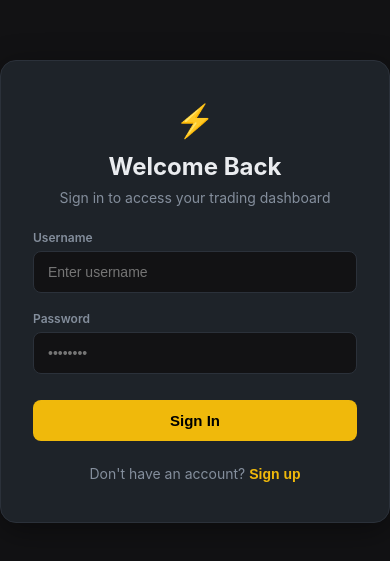
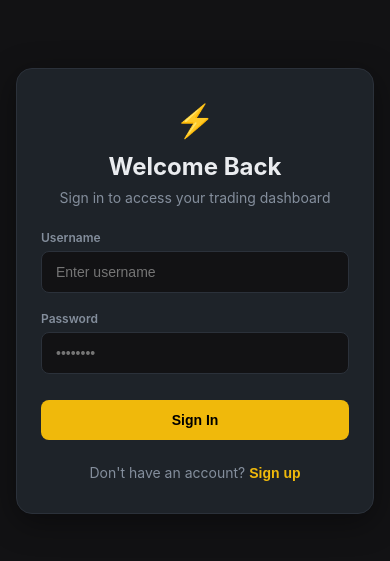
Before and after one commit to kirilmironov/trading-frontend, a React (Create React App) app: page / in a window 390 px wide. Shown: the part 131-692 px from the top of the page. Built offline with nearby package versions, Linux system fonts and the light colour scheme.

Commit message:
Update Auth and layout for mobile responsiveness

```diff
--- a/src/App.css
+++ b/src/App.css
@@ -79,3 +79,27 @@ code {
   scrollbar-width: thin;
   scrollbar-color: #2b313a #1e2329;
 }
+
+/* ==========================================
+   MOBILE RESPONSIVE OPTIMIZATIONS
+   ========================================== */
+
+@media (max-width: 768px) {
+  /* Предотвратява хоризонтален скрол на цялата страница */
+  html, body {
+    overflow-x: hidden;
+  }
+
+  /* Прави всички таблици скролваеми хоризонтално при тесен екран */
+  table {
+    display: block;
+    overflow-x: auto;
+    white-space: nowrap;
+    -webkit-overflow-scrolling: touch;
+  }
+
+  /* Намалява шрифта и отстъпите за бутони и входове на телефон */
+  input, select, button {
+    font-size: 14px !important;
+  }
+}
--- a/src/components/App.js
+++ b/src/components/App.js
@@ -69,7 +69,6 @@ export default function App() {
   useEffect(() => {
     if (!user) return;
 
-    // Използваме webSocketFactory с SockJS за стабилна връзка в production и local
     const client = new Client({
       webSocketFactory: () => new SockJS(WS_URL),
       reconnectDelay: 3000,
@@ -129,10 +128,10 @@ export default function App() {
           </div>
         </div>
 
-        <div style={{ display: 'flex', alignItems: 'center', gap: '20px' }}>
+        <div style={{ display: 'flex', alignItems: 'center', gap: '16px', flexWrap: 'wrap' }}>
           <div style={styles.balanceCard}>
             <span style={{ fontSize: '12px', color: '#848e9c', fontWeight: '600' }}>BALANCE</span>
-            <span style={{ fontSize: '20px', fontWeight: '700', color: '#f0b90b' }}>
+            <span style={{ fontSize: '18px', fontWeight: '700', color: '#f0b90b' }}>
               ${balance.toLocaleString('en-US', { minimumFractionDigits: 2, maximumFractionDigits: 2 })}
             </span>
           </div>
@@ -146,11 +145,11 @@ export default function App() {
       {/* Notification Banner */}
       {notification && <div style={styles.notificationBanner}>✅ {notification}</div>}
 
-      {/* Dashboard Grid */}
+      {/* Dashboard Grid - Адаптивна решетка */}
       <div style={styles.dashboardGrid}>
 
         {/* Лява колона */}
-        <div style={{ display: 'flex', flexDirection: 'column', gap: '24px' }}>
+        <div style={{ display: 'flex', flexDirection: 'column', gap: '20px' }}>
           <Portfolio orders={orders} stocks={stocks} />
 
           <div style={styles.card}>
@@ -172,19 +171,81 @@ export default function App() {
       </div>
 
       {/* Долна секция: История на поръчките */}
-      <OrderHistory orders={orders} onCancelOrder={handleCancelOrder} />
+      <div style={{ marginTop: '20px' }}>
+        <OrderHistory orders={orders} onCancelOrder={handleCancelOrder} />
+      </div>
 
     </div>
   );
 }
 
 const styles = {
-  mainWrapper: { backgroundColor: '#121214', color: '#eaecef', minHeight: '100vh', padding: '24px 40px', fontFamily: '-apple-system, BlinkMacSystemFont, "Segoe UI", Roboto, sans-serif' },
-  header: { display: 'flex', justifyContent: 'space-between', alignItems: 'center', backgroundColor: '#1e2329', padding: '16px 24px', borderRadius: '12px', marginBottom: '24px', border: '1px solid #2b313a' },
-  logoBadge: { width: '40px', height: '40px', backgroundColor: '#f0b90b', color: '#121214', borderRadius: '10px', display: 'flex', alignItems: 'center', justifyContent: 'center', fontSize: '20px', fontWeight: 'bold' },
-  balanceCard: { display: 'flex', flexDirection: 'column', alignItems: 'flex-end', backgroundColor: '#2b313a', padding: '8px 16px', borderRadius: '10px' },
-  logoutBtn: { backgroundColor: 'transparent', color: '#f6465d', border: '1px solid #f6465d', padding: '10px 18px', borderRadius: '8px', fontWeight: '600', cursor: 'pointer', transition: '0.2s' },
-  dashboardGrid: { display: 'grid', gridTemplateColumns: '1fr 1fr', gap: '24px' },
-  card: { backgroundColor: '#1e2329', borderRadius: '12px', padding: '24px', border: '1px solid #2b313a' },
-  notificationBanner: { backgroundColor: '#0ecb8122', color: '#0ecb81', border: '1px solid #0ecb81', padding: '14px 20px', borderRadius: '10px', marginBottom: '24px', fontWeight: '600' }
+  mainWrapper: {
+    backgroundColor: '#121214',
+    color: '#eaecef',
+    minHeight: '100vh',
+    padding: '16px',
+    fontFamily: '-apple-system, BlinkMacSystemFont, "Segoe UI", Roboto, sans-serif'
+  },
+  header: {
+    display: 'flex',
+    justifyContent: 'space-between',
+    alignItems: 'center',
+    flexWrap: 'wrap',
+    gap: '12px',
+    backgroundColor: '#1e2329',
+    padding: '12px 16px',
+    borderRadius: '12px',
+    marginBottom: '20px',
+    border: '1px solid #2b313a'
+  },
+  logoBadge: {
+    width: '36px',
+    height: '36px',
+    backgroundColor: '#f0b90b',
+    color: '#121214',
+    borderRadius: '8px',
+    display: 'flex',
+    alignItems: 'center',
+    justifyContent: 'center',
+    fontSize: '18px',
+    fontWeight: 'bold'
+  },
+  balanceCard: {
+    display: 'flex',
+    flexDirection: 'column',
+    alignItems: 'flex-end',
+    backgroundColor: '#2b313a',
+    padding: '6px 12px',
+    borderRadius: '8px'
+  },
+  logoutBtn: {
+    backgroundColor: 'transparent',
+    color: '#f6465d',
+    border: '1px solid #f6465d',
+    padding: '8px 14px',
+    borderRadius: '8px',
+    fontWeight: '600',
+    cursor: 'pointer'
+  },
+  dashboardGrid: {
+    display: 'grid',
+    gridTemplateColumns: 'repeat(auto-fit, minmax(320px, 1fr))',
+    gap: '20px'
+  },
+  card: {
+    backgroundColor: '#1e2329',
+    borderRadius: '12px',
+    padding: '16px',
+    border: '1px solid #2b313a'
+  },
+  notificationBanner: {
+    backgroundColor: '#0ecb8122',
+    color: '#0ecb81',
+    border: '1px solid #0ecb81',
+    padding: '12px 16px',
+    borderRadius: '10px',
+    marginBottom: '20px',
+    fontWeight: '600'
+  }
 };
--- a/src/components/Auth.js
+++ b/src/components/Auth.js
@@ -1,8 +1,10 @@
 import React, { useState } from 'react';
 import axios from 'axios';
 
-// Използва .env за локална среда и автоматично превключва към Render в продакшън
-const API_BASE = process.env.REACT_APP_API_BASE || 'https://trading-backend-5s2w.onrender.com/api';
+// Използваме същата логика за автоматично разпознаване на средата, както в App.js
+const API_BASE = window.location.hostname === 'localhost'
+  ? (process.env.REACT_APP_API_BASE || 'http://localhost:8080/api')
+  : 'https://trading-backend-5s2w.onrender.com/api';
 
 export default function Auth({ onLoginSuccess }) {
   const [isLogin, setIsLogin] = useState(true);
@@ -104,6 +106,8 @@ const styles = {
     alignItems: 'center',
     justifyContent: 'center',
     backgroundColor: '#121214',
+    padding: '16px', // Пад за мобилен екран
+    boxSizing: 'border-box',
     fontFamily: "-apple-system, BlinkMacSystemFont, 'Segoe UI', Roboto, sans-serif",
   },
   card: {
@@ -111,10 +115,11 @@ const styles = {
     maxWidth: '400px',
     backgroundColor: '#1e2329',
     borderRadius: '16px',
-    padding: '40px 32px',
+    padding: '32px 24px', // Оптимизирани отстъпи
     border: '1px solid #2b313a',
     boxShadow: '0 8px 32px rgba(0, 0, 0, 0.4)',
     textAlign: 'center',
+    boxSizing: 'border-box',
   },
   iconBadge: {
     fontSize: '32px',
--- a/src/components/PriceChart.js
+++ b/src/components/PriceChart.js
@@ -15,19 +15,23 @@ export default function PriceChart({ symbol, currentPrice }) {
 
     const chart = createChart(chartContainerRef.current, {
       layout: {
-        background: { type: ColorType.Solid, color: '#ffffff' },
-        textColor: '#334155',
+        background: { type: ColorType.Solid, color: '#181a20' }, // Тъмносив/черен фон
+        textColor: '#848e9c', // Светлосив цвят за цифрите и скалите
       },
       width: chartContainerRef.current.clientWidth,
       height: 350,
       grid: {
-        vertLines: { color: '#f1f5f9' },
-        horzLines: { color: '#f1f5f9' },
+        vertLines: { color: '#2b313a' }, // Тъмни линии на решетката
+        horzLines: { color: '#2b313a' },
+      },
+      rightPriceScale: {
+        borderColor: '#2b313a',
       },
       timeScale: {
+        borderColor: '#2b313a',
         timeVisible: true,
         secondsVisible: false,
-        // Форматираме UTC timestamp-а към локалното време на потребителя (България UTC+3)
+        // Форматираме UTC timestamp-а към локалното време на потребителя
         tickMarkFormatter: (time) => {
           const date = new Date(time * 1000);
           return date.toLocaleTimeString([], { hour: '2-digit', minute: '2-digit', hour12: false });
@@ -42,11 +46,11 @@ export default function PriceChart({ symbol, currentPrice }) {
     });
 
     const candlestickSeries = chart.addSeries(CandlestickSeries, {
-      upColor: '#10b981',
-      downColor: '#ef4444',
+      upColor: '#0ecb81',       // Ярко зелено за бичи свещи
+      downColor: '#f6465d',     // Червено за мечи свещи
       borderVisible: false,
-      wickUpColor: '#10b981',
-      wickDownColor: '#ef4444',
+      wickUpColor: '#0ecb81',
+      wickDownColor: '#f6465d',
     });
 
     chartRef.current = chart;
@@ -151,8 +155,8 @@ export default function PriceChart({ symbol, currentPrice }) {
   return (
     <div style={{ position: 'relative', width: '100%' }}>
       <div style={{ display: 'flex', justifyContent: 'space-between', alignItems: 'center', marginBottom: '12px' }}>
-        <h4 style={{ margin: 0, fontSize: '15px', color: '#0f172a' }}>📈 {symbol} Real-Time Chart</h4>
-        <span style={{ fontSize: '14px', fontWeight: '700', color: '#10b981' }}>
+        <h4 style={{ margin: 0, fontSize: '15px', color: '#eaecef' }}>📈 {symbol} Real-Time Chart</h4>
+        <span style={{ fontSize: '14px', fontWeight: '700', color: '#0ecb81' }}>
           {!isNaN(numericPrice) ? `$${numericPrice.toFixed(2)}` : '—'}
         </span>
       </div>
```
